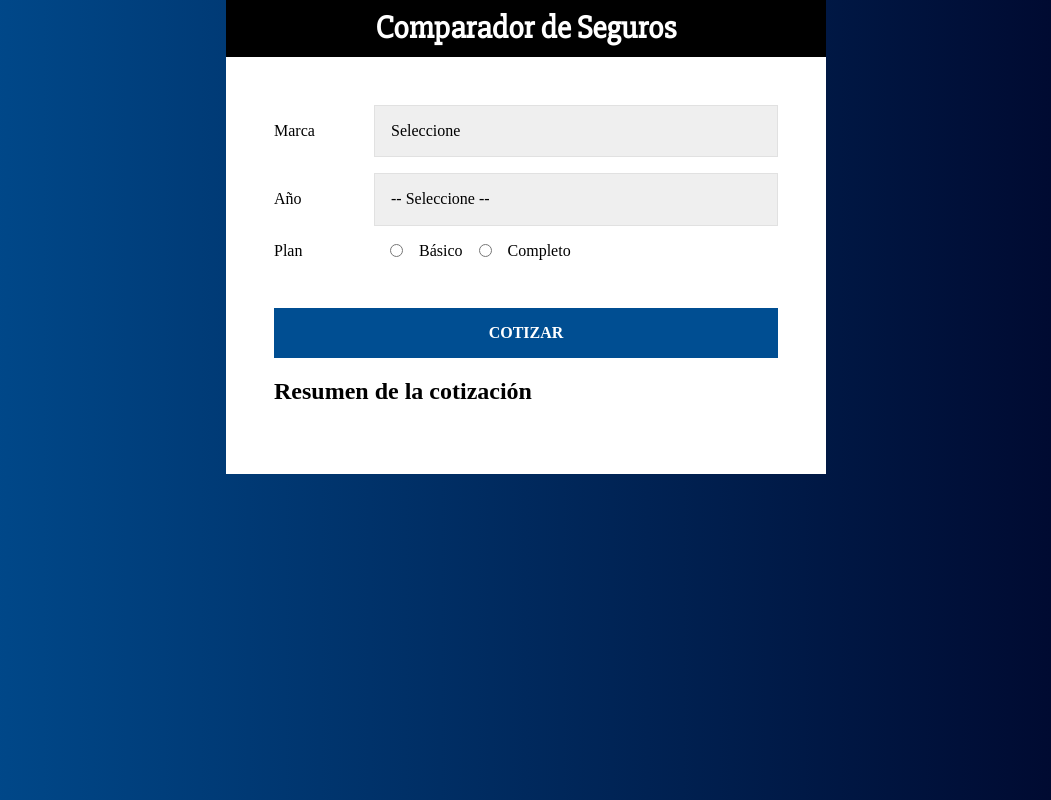
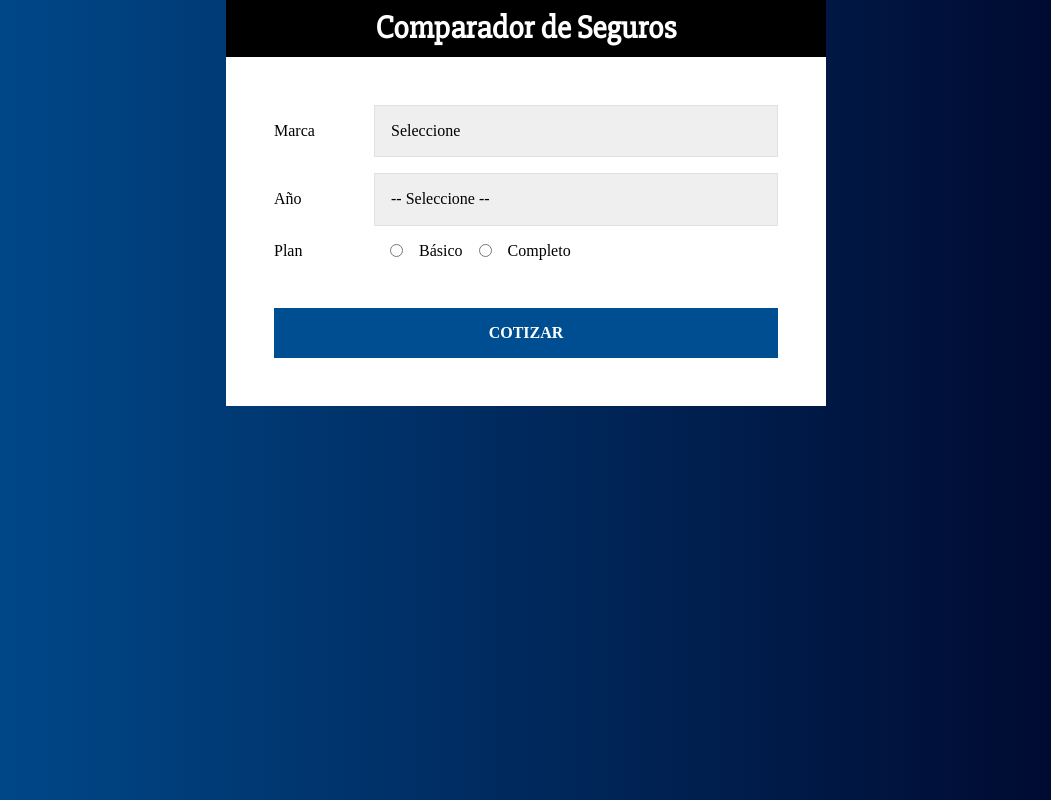
Before and after one commit to pipe473/Comparador-Precios, a React (Create React App) app: page / in a window 1280 px wide. Shown: the whole page, without its empty margins (114-1165 px from the left). Built offline with nearby package versions, Linux system fonts and the light colour scheme.

Commit message:
Una prueba de enseñar los datos utilizando un ternario

```diff
--- a/src/App.js
+++ b/src/App.js
@@ -19,6 +19,8 @@ function App() {
 
 const [ resumen, guardarResumen ] = useState({})
 
+const { datos } = resumen;
+
   return (
     <Contenedor>
       <Header
@@ -28,7 +30,10 @@ const [ resumen, guardarResumen ] = useState({})
           <Formulario
             guardarResumen={guardarResumen}
           />
+          { datos ? (
           <Resumen />
+          ): null}
+
       </ContenedorFormulario>
     </Contenedor>
   );
```
